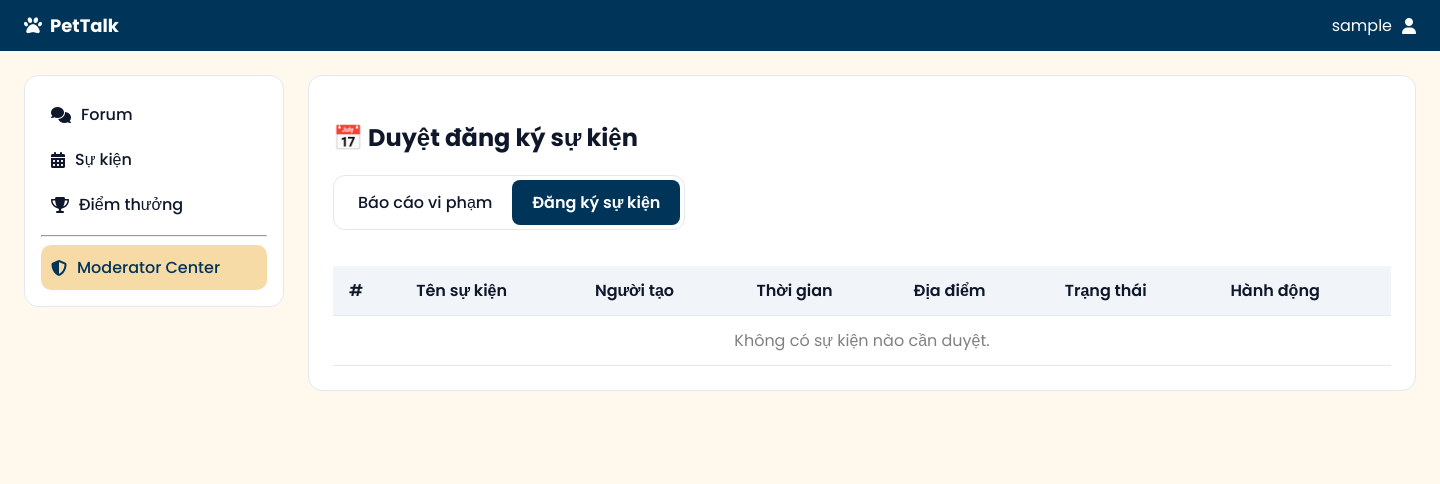
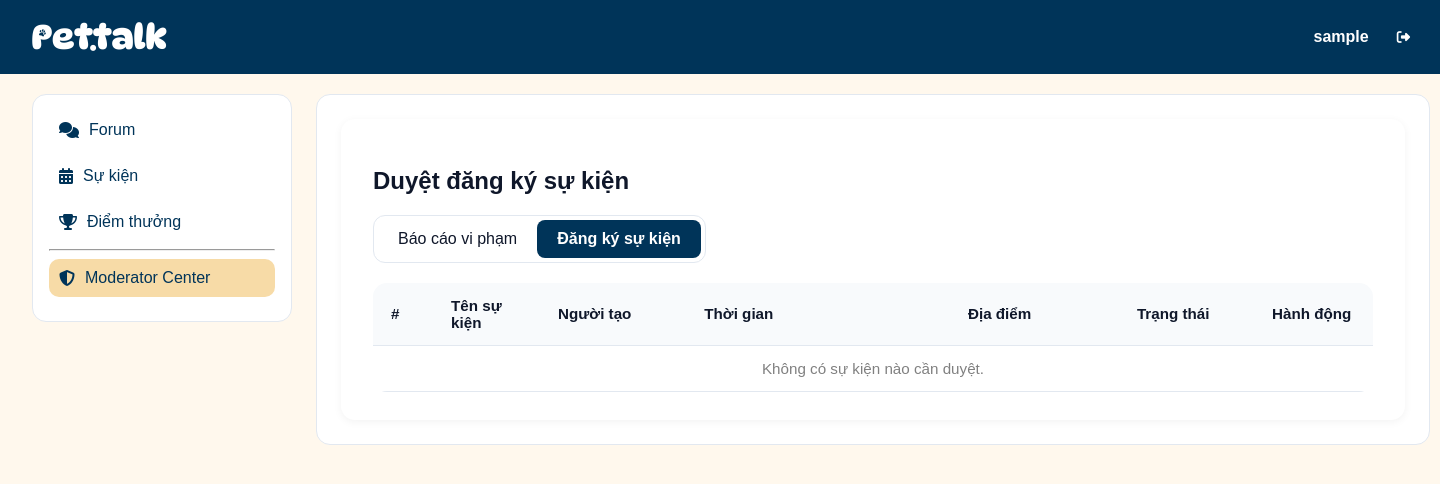
Before and after one commit to puppydue/PetTalk, a Django app: page /moderation/events/ in a window 1440 px wide. Shown: the top 484 px of the page. Run offline with Django 4.2, Linux system fonts and the light colour scheme; the visitor is signed in with stand-in values (Sample User, id 1); data that the repository does not hold is empty.

Commit message:
Hoan Mod

```diff
--- a/moderation/templates/moderation/moderation_events.html
+++ b/moderation/templates/moderation/moderation_events.html
@@ -8,7 +8,8 @@
 {% endblock %}
 
 {% block content %}
-<h2>📅 Duyệt đăng ký sự kiện</h2>
+<div class="content-wrapper">
+  <h2>Duyệt đăng ký sự kiện</h2>
 
   <!-- Tabs -->
   <div class="tab-wrapper">
@@ -37,9 +38,7 @@
         <td>{{ e.creator.username }}</td>
         <td>{{ e.date|date:"d/m/Y H:i" }}</td>
         <td>{{ e.location }}</td>
-      <td>
-        <span class="status-badge status-{{ e.status }}">{{ e.status|capfirst }}</span>
-      </td>
+        <td><span class="status-badge status-{{ e.status }}">{{ e.status|capfirst }}</span></td>
         <td>
           <button class="btn-check"
                   onclick="openModal(this)"
@@ -60,6 +59,7 @@
       {% endfor %}
     </tbody>
   </table>
+</div>
 
 <!-- Modal chi tiết sự kiện -->
 <div class="modal-overlay" id="modal" style="display:none;">
@@ -97,7 +97,7 @@ function openModal(button) {
   const location = button.getAttribute('data-location');
   const desc = button.getAttribute('data-desc');
   const status = button.getAttribute('data-status');
-  const eventId = button.closest('tr').querySelector('td').innerText.replace('#', '').trim();
+  const eventId = button.closest('tr').dataset.id;
 
   document.getElementById("modal-title").textContent = title;
   document.getElementById("modal-user").textContent = user;
@@ -109,7 +109,6 @@ function openModal(button) {
 
   const badge = document.getElementById("modal-status");
   badge.className = "status-badge status-" + status;
-
   document.getElementById("modal").style.display = "flex";
 }
 
@@ -118,7 +117,7 @@ function closeModal() {
   document.getElementById("modal").style.display = "none";
 }
 
-// ========== AJAX CẬP NHẬT SỰ KIỆN ==========
+// ========== AJAX CẬP NHẬT ==========
 function updateEvent(action) {
   const modal = document.getElementById("modal");
   const eventId = modal.dataset.eventId;
@@ -136,8 +135,6 @@ function updateEvent(action) {
     if (data.success) {
       const newStatus = data.new_status;
       const row = document.querySelector(`tr[data-id="${eventId}"]`);
-
-      // cập nhật trạng thái trong bảng
       if (row) {
         const badge = row.querySelector('.status-badge');
         if (badge) {
@@ -146,17 +143,12 @@ function updateEvent(action) {
         }
       }
 
-      // cập nhật modal
       const modalBadge = document.getElementById("modal-status");
       modalBadge.textContent = newStatus;
       modalBadge.className = `status-badge status-${newStatus}`;
 
       closeModal();
-
-      // ✅ Thông báo nhỏ gọn
       showToast(`✅ Đã ${newStatus === 'approved' ? 'phê duyệt' : 'từ chối'} sự kiện #${eventId}`, newStatus);
-
-      // Tùy chọn reload nhẹ
       setTimeout(() => window.location.reload(), 800);
     } else {
       showToast("❌ Lỗi: " + (data.error || 'Không thể cập nhật.'), "error");
@@ -165,7 +157,7 @@ function updateEvent(action) {
   .catch(err => console.error(err));
 }
 
-// ========== HÀM TOAST THÔNG BÁO ==========
+// ========== TOAST ==========
 function showToast(message, type) {
   const toast = document.createElement("div");
   toast.className = `toast-message toast-${type}`;
@@ -174,7 +166,7 @@ function showToast(message, type) {
   setTimeout(() => toast.remove(), 2000);
 }
 
-// ========== LẤY CSRF TOKEN ==========
+// ========== CSRF ==========
 function getCookie(name) {
   let cookieValue = null;
   if (document.cookie && document.cookie !== '') {
@@ -190,24 +182,4 @@ function getCookie(name) {
   return cookieValue;
 }
 </script>
-
-<style>
-.toast-message {
-  position: fixed;
-  bottom: 30px;
-  right: 30px;
-  padding: 12px 18px;
-  color: #fff;
-  border-radius: 8px;
-  font-weight: 500;
-  box-shadow: 0 4px 10px rgba(0,0,0,0.1);
-  animation: fadein 0.3s, fadeout 0.5s 1.8s;
-  z-index: 9999;
-}
-.toast-approved { background: #22c55e; }
-.toast-rejected { background: #ef4444; }
-.toast-error { background: #f97316; }
-@keyframes fadein { from { opacity: 0; bottom: 10px; } to { opacity: 1; bottom: 30px; } }
-@keyframes fadeout { from { opacity: 1; } to { opacity: 0; bottom: 10px; } }
-</style>
 {% endblock %}
--- a/moderation/urls.py
+++ b/moderation/urls.py
@@ -3,7 +3,7 @@ from . import views
 
 urlpatterns = [
     path('reports/', views.moderation_reports, name='moderation_reports'),
-    path('reports/<str:report_type>/<int:report_id>/action/', views.report_action, name='report_action'),
+    path('reports/update/<str:rtype>/<int:rid>/', views.update_report_status, name='update_report_status'),
 
     path('events/', views.moderation_events, name='moderation_events'),
     path('events/<int:regis_id>/action/', views.event_action, name='event_action'),
--- a/moderation/views.py
+++ b/moderation/views.py
@@ -1,49 +1,133 @@
 from django.shortcuts import render, get_object_or_404
 from django.contrib.auth.decorators import user_passes_test
 from django.http import JsonResponse, HttpResponseBadRequest
-from forum.models import ReportsPost, ReportsComment, Post, Comment
+from forum.models import Post, Comment, ReportsPost, ReportsComment
+from django.contrib.auth.decorators import user_passes_test, login_required
 from Events.models import Event
 from django.views.decorators.http import require_POST
-from django.http import JsonResponse
 from django.views.decorators.csrf import csrf_exempt
+from django.db.models import F
+from django.utils.html import strip_tags
 
 
 
 def is_moderator(user):
-    return user.is_staff
+    # Tuỳ team: có thể check group 'moderator' hay permission
+    return user.is_staff or user.is_superuser
 
-
+@login_required
 @user_passes_test(is_moderator)
 def moderation_reports(request):
-    reports_post = ReportsPost.objects.all()
-    reports_comment = ReportsComment.objects.all()
-    context = {'reports_post': reports_post, 'reports_comment': reports_comment}
+    """Trang danh sách báo cáo + bộ lọc"""
+    type_filter = request.GET.get('type', 'all')        # all | post | comment
+    status_filter = request.GET.get('status', 'all')    # all | pending | approved | rejected
+
+    items = []
+
+    # Reports Post
+    if type_filter in ('all', 'post'):
+        qs = ReportsPost.objects.select_related('post', 'reporter').order_by('-created_at')
+        if status_filter != 'all':
+            qs = qs.filter(status=status_filter)
+        for r in qs:
+            target_title = getattr(r.post, 'title', '(đã xóa)') if r.post else '(đã xóa)'
+            target_preview = strip_tags(getattr(r.post, 'content', '')[:160]) if r.post else ''
+            items.append({
+                'rtype': 'post',
+                'rid': r.pk,
+                'reporter': r.reporter.username,
+                'reason': r.reason,
+                'details': r.details or '',
+                'created_at': r.created_at,
+                'status': r.status,
+                'target_title': target_title,
+                'target_preview': target_preview,
+            })
+
+    # Reports Comment
+    if type_filter in ('all', 'comment'):
+        qs = ReportsComment.objects.select_related('comment', 'username').order_by('-created_at')
+        if status_filter != 'all':
+            qs = qs.filter(status=status_filter)
+        for r in qs:
+            target_title = f"Bình luận #{getattr(r.comment, 'pk', '')}" if r.comment else '(đã xóa)'
+            target_preview = strip_tags(getattr(r.comment, 'content', '')[:160]) if r.comment else ''
+            items.append({
+                'rtype': 'comment',
+                'rid': r.pk,
+                'reporter': r.username.username,
+                'reason': r.reason,
+                'details': r.details or '',
+                'created_at': r.created_at,
+                'status': r.status,
+                'target_title': target_title,
+                'target_preview': target_preview,
+            })
+
+    # Sắp xếp tất cả báo cáo mới nhất trước
+    items.sort(key=lambda x: x['created_at'], reverse=True)
+
+    # Bộ lọc (đưa ra context để tránh lỗi template)
+    type_options = [
+        ('Tất cả', 'all'),
+        ('Bài viết', 'post'),
+        ('Bình luận', 'comment'),
+    ]
+    status_options = [
+        ('Tất cả', 'all'),
+        ('Pending', 'pending'),
+        ('Approved', 'approved'),
+        ('Rejected', 'rejected'),
+    ]
+
+    context = {
+        'reports': items,
+        'type_filter': type_filter,
+        'status_filter': status_filter,
+        'type_options': type_options,
+        'status_options': status_options,
+    }
     return render(request, 'moderation/moderation_reports.html', context)
 
 
+@login_required
 @user_passes_test(is_moderator)
-def report_action(request, report_type, report_id):
-    if request.method == 'POST':
-        action = request.POST.get('action')
+def update_report_status(request, rtype, rid):
+    """AJAX: approve/reject report. Approve => xóa Post/Comment; giữ lại report với status='approved'"""
+    if request.method != 'POST':
+        return JsonResponse({'success': False, 'error': 'Invalid method'})
 
-        # ✅ THÊM PHẦN XỬ LÝ THẬT Ở ĐÂY
-        if report_type == 'post':
-            report = get_object_or_404(ReportsPost, pk=report_id)
-            content = report.post  # 🔹 lấy object bài viết thật
-        else:
-            report = get_object_or_404(ReportsComment, pk=report_id)
-            content = report.comment  # 🔹 lấy object bình luận thật
+    action = request.POST.get('action')
+    if rtype not in ('post', 'comment') or action not in ('approve', 'reject'):
+        return JsonResponse({'success': False, 'error': 'Invalid params'})
 
-        if action == 'delete':
-            content.delete()  # 🔥 xóa thật bài viết hoặc bình luận
-            report.status = 'deleted'
-        elif action == 'dismiss':
-            report.status = 'dismissed'
+    try:
+        if rtype == 'post':
+            report = ReportsPost.objects.select_related('post').get(pk=rid)
+            # Nếu approve -> xóa bài
+            if action == 'approve' and report.status != 'approved':
+                if report.post:
+                    report.post.delete()
+                report.status = 'approved'
+            elif action == 'reject':
+                report.status = 'rejected'
+            report.save()
 
-        report.save()
+        else:  # comment
+            report = ReportsComment.objects.select_related('comment').get(pk=rid)
+            # Nếu approve -> xóa comment
+            if action == 'approve' and report.status != 'approved':
+                if report.comment:
+                    report.comment.delete()
+                report.status = 'approved'
+            elif action == 'reject':
+                report.status = 'rejected'
+            report.save()
+
         return JsonResponse({'success': True, 'new_status': report.status})
 
-    return JsonResponse({'success': False})
+    except (ReportsPost.DoesNotExist, ReportsComment.DoesNotExist):
+        return JsonResponse({'success': False, 'error': 'Report not found'})
 
 
 # ==========================================================
--- a/static/css/basemode.css
+++ b/static/css/basemode.css
@@ -1,20 +1,19 @@
 /* ----------- Color Variables ----------- */
 :root {
-  --primary: #003459;         /* Xanh dương đậm */
-  --secondary: #F7DBA7;       /* Vàng nhạt */
-  --bg: #FFF8ED;              /* Nền chung */
-  --card: #ffffff;            /* Nền khối content */
-  --line: #e2e8f0;            /* Đường viền */
-  --text: #0f172a;            /* Màu chữ chính */
-  --muted: #475569;           /* Màu chữ phụ */
-  --radius: 14px;             /* Bo góc */
+  --primary: #003459;
+  --secondary: #F7DBA7;
+  --bg: #f8fafc;
+  --card: #ffffff;
+  --line: #e2e8f0;
+  --text: #0f172a;
+  --muted: #475569;
+  --radius: 14px;
 }
-
 /* ----------- Global Style ----------- */
 body {
   margin: 0;
-  font-family: 'Poppins', sans-serif;
-  background: var(--bg);
+  font-family: 'Be Vietnam Pro', sans-serif;
+  background: #fff8ed; /* 🌟 nền vàng nhạt */
   color: var(--text);
 }
 
@@ -28,28 +27,40 @@ body {
   padding: 12px 24px;
 }
 .logo {
-  font-weight: 700;
-  font-size: 18px;
   display: flex;
   align-items: center;
-  gap: 8px;
+  cursor: pointer;
+}
+
+.logo-img {
+  height: 150px;       /* hoặc 40px nếu bạn muốn to hơn */
+  width: auto;
+  object-fit: contain;
+  transition: transform 0.2s ease;
+}
+
+.logo-img:hover {
+  transform: scale(1.05);
+}
+.main-header {
+  height: 50px; /* hoặc giá trị bạn đang dùng */
 }
 .user-bar {
   display: flex;
   align-items: center;
   gap: 10px;
-  cursor: pointer;
 }
 
 /* -------- Layout (Sidebar - Content) -------- */
 .layout {
   display: grid;
-  grid-template-columns: 260px 1fr;
+  grid-template-columns: 260px 1fr 320px;
   gap: 24px;
+  align-items: start;
   width: 100%;
   max-width: 1600px;
   margin: 0 auto;
-  padding: 24px;
+  padding: 20px 32px;
   box-sizing: border-box;
   background: #fFF8ED;
 }
@@ -67,14 +78,15 @@ body {
   align-items: center;
   gap: 10px;
   padding: 10px;
-  color: var(--text);
+  color: var(--primary);
   font-weight: 500;
   border-radius: 10px;
   cursor: pointer;
+  margin-bottom: 8px; /* 🌟 thêm khoảng cách giữa các ô */
+  transition: background 0.25s ease, color 0.25s ease;
   text-decoration: none;
 }
-.nav-item:hover,
-.nav-item.active {
+.nav-item:hover, .nav-item.active {
   background: var(--secondary);
   color: var(--primary);
 }
@@ -480,7 +492,106 @@ function closeModal() {
     color: #991b1b;
 }
 
-/* Căn giữa ô trạng thái của bảng */
-table.styled-table td {
-    vertical-align: middle;
+/* === Layout khung chính === */
+  .content-wrapper {
+    width: 1000px;
+    max-width: 1100px;         /* giới hạn khi màn hình lớn */
+    background: #fff;
+    padding: 28px 32px;
+    border-radius: var(--radius);
+    box-shadow: 0 2px 8px rgba(0,0,0,0.05);
+  }
+
+  /* === Bộ lọc và tab === */
+  .filters { display:flex; gap:12px; align-items:center; margin-bottom:16px; }
+  .filters .group { display:flex; gap:8px; align-items:center; flex-wrap:wrap; }
+  .pill {
+    padding: 6px 12px;
+    border-radius: 999px;
+    border:1px solid var(--line);
+    text-decoration:none;
+    color:var(--text);
+    background:#fff;
+    font-weight:500;
+  }
+  .pill.active { background: var(--primary); color:#fff; border-color:var(--primary); }
+
+  /* === Bảng báo cáo === */
+  .styled-table {
+  width: 1000px;
+  table-layout: fixed;
+  border-collapse: collapse;
+  background: #fff;
+  border-radius: var(--radius);
+  overflow: hidden;
+  font-size: 0.95rem;
+  box-shadow: var(--shadow);
+  margin: 0 auto;
 }
+
+/* Header (TH) — cho phép xuống dòng, không bị cắt */
+.styled-table th {
+  padding: 14px 18px;
+  border-bottom: 1px solid var(--line);
+  background: #f8fafc;
+  font-weight: 600;
+  text-align: left;
+  white-space: normal;   /* ✅ cho phép xuống dòng */
+  overflow: visible;     /* ✅ không cắt nội dung */
+  text-overflow: unset;  /* ✅ không dùng "..." */
+}
+
+/* Body (TD) — vẫn giữ hiệu ứng cắt ngắn */
+.styled-table td {
+  padding: 14px 18px;
+  border-bottom: 1px solid var(--line);
+  white-space: nowrap;         /* Không xuống dòng */
+  overflow: hidden;            /* Ẩn phần thừa */
+  text-overflow: ellipsis;     /* Hiển thị "..." */
+}
+
+/* Cột nội dung bị báo cáo — cho phép xuống dòng 2 dòng nhỏ */
+.styled-table td:nth-child(4) {
+  white-space: normal;         /* ✅ Cho phép nhiều dòng */
+  text-overflow: clip;         /* Không hiện "..." */
+  line-height: 1.3;
+}
+.styled-table th:nth-child(1),
+.styled-table td:nth-child(1) { width: 4%; }   /* ID */
+.styled-table th:nth-child(2),
+.styled-table td:nth-child(2) { width: 10%; }  /* Loại */
+.styled-table th:nth-child(3),
+.styled-table td:nth-child(3) { width: 15%; }  /* Người báo cáo */
+.styled-table th:nth-child(4),
+.styled-table td:nth-child(4) { width: 30%; white-space: normal; } /* Nội dung bị báo cáo */
+.styled-table th:nth-child(5),
+.styled-table td:nth-child(5) { width: 15%; }  /* Thời gian */
+.styled-table th:nth-child(6),
+.styled-table td:nth-child(6) { width: 16%; text-align:center; } /* Trạng thái */
+.styled-table th:nth-child(7),
+.styled-table td:nth-child(7) { width: 12%; text-align:center; }  /* Hành động */
+
+  /* === Badge trạng thái === */
+  .badge {
+    display: inline-block;
+    min-width: 85px;              /* ✅ giữ đủ chiều ngang cho chữ dài như “Rejected” */
+    text-align: center;
+    padding:4px 12px; border-radius:10px; font-weight:600;
+  }
+  .badge-pending { background:#fef3c7; color:#92400e; }
+  .badge-approved { background:#dcfce7; color:#166534; }
+  .badge-rejected { background:#fee2e2; color:#991b1b; }
+
+  /* === Toast === */
+  .toast-message {
+    position: fixed; bottom: 30px; right: 30px;
+    padding: 12px 18px; color:#fff; border-radius: 8px; font-weight: 500;
+    box-shadow: 0 4px 10px rgba(0,0,0,0.1);
+    animation: fadein .3s, fadeout .5s 1.8s;
+    z-index: 9999;
+  }
+  .toast-approved{background:#22c55e;}
+  .toast-rejected{background:#ef4444;}
+  .toast-error{background:#f97316;}
+  @keyframes fadein {from{opacity:0;bottom:10px} to{opacity:1;bottom:30px}}
+  @keyframes fadeout{from{opacity:1}to{opacity:0;bottom:10px}}
--- a/templates/basemode.html
+++ b/templates/basemode.html
@@ -14,21 +14,56 @@
 
 <body>
   <header class="main-header">
-    <div class="logo"><i class="fa-solid fa-paw"></i> PetTalk</div>
+    <div class="logo" onclick="window.location.href='/'">
+  <img src="{% static 'images/pettalk.png' %}" alt="PetTalk Logo" class="logo-img">
+</div>
+
+    <!-- ✅ Thanh người dùng động -->
     <div class="user-bar">
-      <span>{{ user.username }}</span>
-      <i class="fa-solid fa-user" onclick="window.location.href='/profile/'"></i>
+      {% if user.is_authenticated %}
+        <!-- Khi đã đăng nhập -->
+        <span onclick="window.location.href='/profile/'" style="cursor:pointer; font-weight:600;">
+          {{ user.username }}
+        </span>
+        <form id="logout-form" method="post" action="{% url 'logout' %}" style="display:inline; margin-left:12px;">
+          {% csrf_token %}
+          <button type="submit" title="Đăng xuất"
+                  style="background:none; border:none; color:inherit; cursor:pointer;">
+            <i class="fa-solid fa-right-from-bracket"></i>
+          </button>
+        </form>
+      {% else %}
+        <!-- Khi chưa đăng nhập -->
+        <a href="{% url 'login' %}" class="auth-link">
+          <i class="fa-solid fa-user"></i> Đăng nhập
+        </a>
+      {% endif %}
     </div>
   </header>
 
   <div class="layout">
     <!-- Sidebar -->
     <aside class="sidebar">
-      <a href="/forum" class="nav-item"><i class="fa-solid fa-comments"></i> Forum</a>
-      <a href="/events/" class="nav-item"><i class="fa-solid fa-calendar-days"></i> Sự kiện</a>
-      <a href="/rewards/" class="nav-item"><i class="fa-solid fa-trophy"></i> Điểm thưởng</a>
+      <div class="nav-item "
+           onclick="window.location.href='/forum/'">
+        <i class="fa-solid fa-comments"></i> Forum
+      </div>
+
+      <div class="nav-item"
+           onclick="window.location.href='/events/'">
+        <i class="fa-solid fa-calendar-days"></i> Sự kiện
+      </div>
+
+      <div class="nav-item "
+           onclick="window.location.href='/badges/'">
+        <i class="fa-solid fa-trophy"></i> Điểm thưởng
+      </div>
       <hr>
-      <a href="/moderation/reports/" class="nav-item active"><i class="fa-solid fa-shield-halved"></i> Moderator Center</a>
+      <div
+          onclick="window.location.href=/moderation/reports/"
+          class="nav-item {% if '/events/' in request.path %}active{% endif %}">
+          <i class="fa-solid fa-shield-halved"></i> Moderator Center</a>
+      </div>
     </aside>
 
     <!-- Main Content -->
```
Also changed, not shown: moderation/templates/moderation/moderation_reports.html (+193 -0 lines), moderation/static/moderation/events.js (deleted), moderation/static/moderation/moderation.js (deleted). Lines whose indentation alone changed are shown as unchanged.
